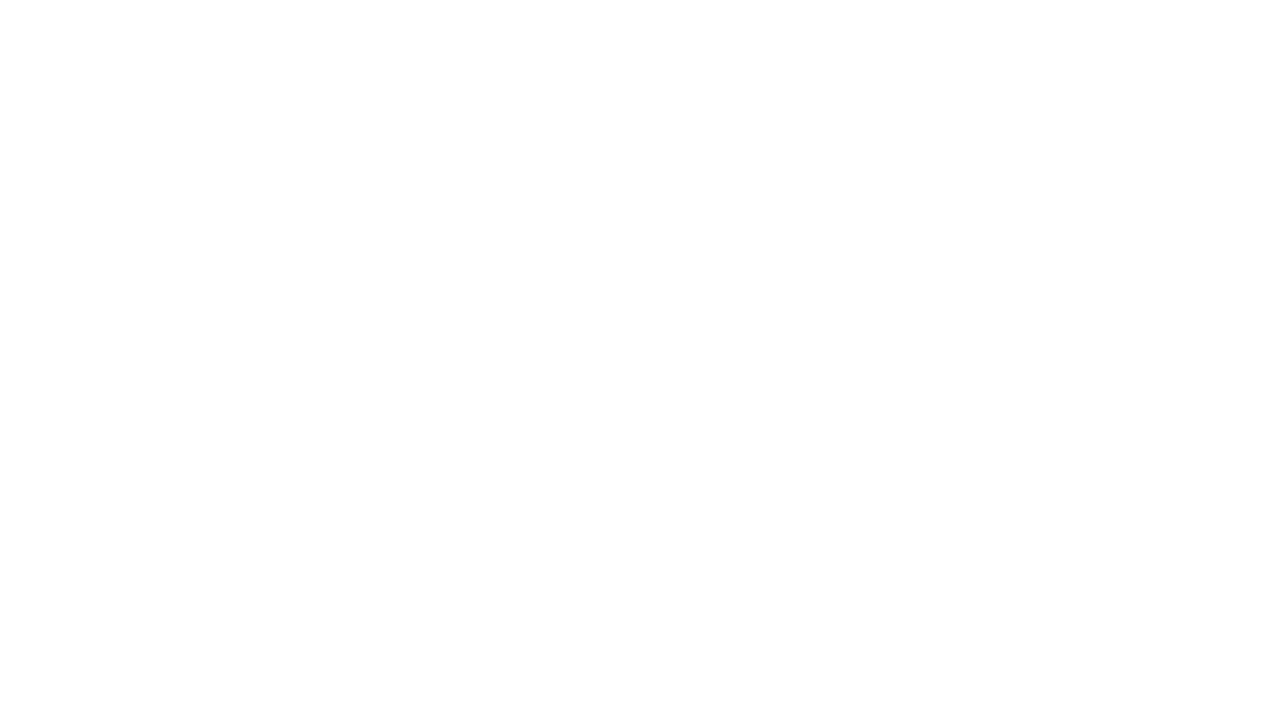
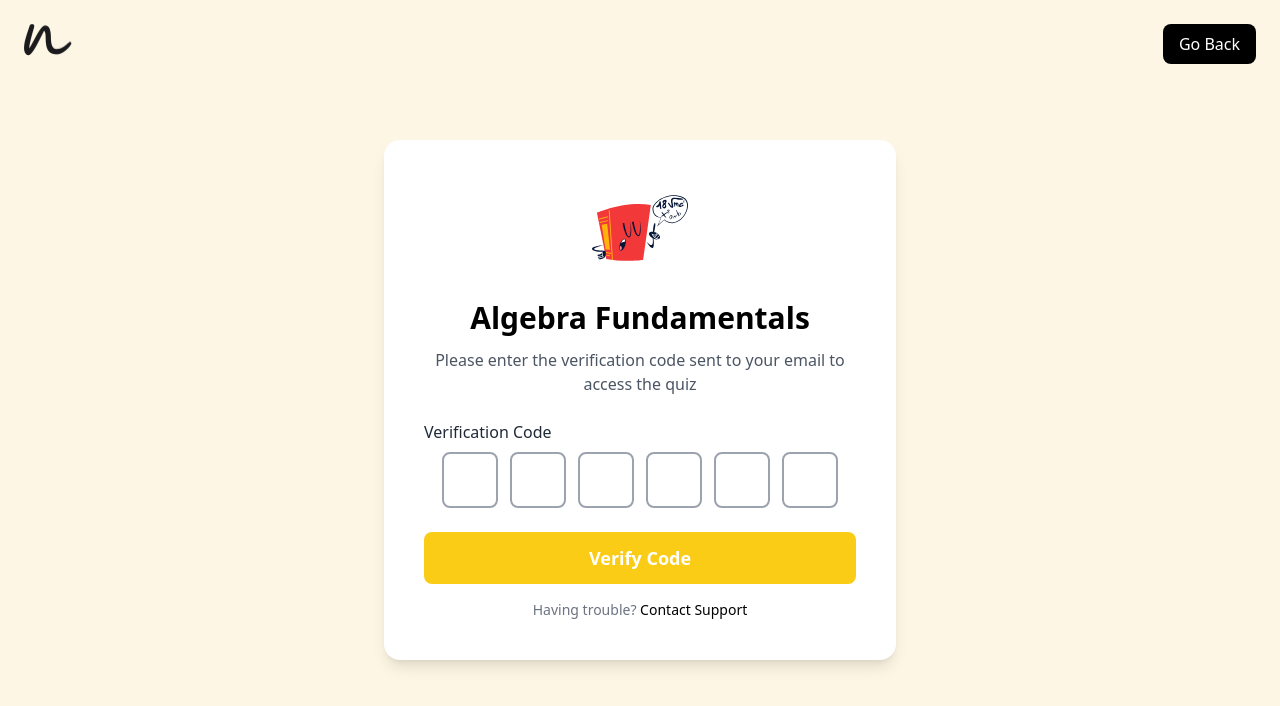
Before and after one commit to Webminds-designs/NeverMindsWeb, a React (Vite) app in the folder frontend/: page /quizotpverification in a window 1280 px wide. Before the commit this address had no page. Shown: the top 706 px of the page. Built offline with nearby package versions, Linux system fonts and the light colour scheme.

Commit message:
New page OTP verification - QuizOTPVerification functions - OTP verify (only numbers) / Tryagain /             Verified - redirect to quiz guidelines and start the quiz
New route for QuizOTPVerification

```diff
--- a/frontend/src/App.jsx
+++ b/frontend/src/App.jsx
@@ -13,6 +13,7 @@ import Quiz from "./components/Quiz";
 import QuizResult from "./components/QuizResult";
 import Account from "./components/Account";
 import Services from "./components/Services";
+import QuizOTPVerification from "./components/QuizOTPVerification";
 
 
 function App() {
@@ -48,14 +49,14 @@ function App() {
 
         <Route path="/quiz" element={<Quiz />} />
         <Route path="/services" element={<Services/>} />
+        <Route path="/quizotpverification" element={<QuizOTPVerification />} />
 
 
 
 
 
 
-        {/* if user not null then show dashboard*/}
-        {/* {user && <Route path="/dashboard" element={<Dashboard />} />} */}
+
       </Routes>
   );
 }
--- /dev/null
+++ b/frontend/src/components/QuizOTPVerification.jsx
@@ -0,0 +1,99 @@
+import React, { useState, useRef } from "react";
+import { useNavigate } from "react-router-dom";
+import nlogo from "../assets/nlogo.png"; // Logo
+import educationIcon from "../assets/education.svg"; // Quiz Icon
+
+const QuizOTPVerification = () => {
+  const [otp, setOtp] = useState(["", "", "", "", "", ""]);
+  const [isError, setIsError] = useState(false);
+  const [isVerified, setIsVerified] = useState(false);
+  const inputRefs = useRef([]);
+  const navigate = useNavigate();
+
+  const handleChange = (index, value) => {
+    if (!/^[0-9]?$/.test(value)) return; // Allow only numbers
+    const newOtp = [...otp];
+    newOtp[index] = value;
+    setOtp(newOtp);
+
+    if (value && index < otp.length - 1) {
+      inputRefs.current[index + 1].focus();
+    }
+  };
+
+  const handleSubmit = () => {
+    const enteredOTP = otp.join("");
+    // Using 111111 as the correct OTP
+    if (enteredOTP === "111111") {
+      setIsError(false);
+      setIsVerified(true);
+      setTimeout(() => navigate("/quizguidelines"), 1000); // Redirect after 1 second
+    } else {
+      setIsError(true);
+    }
+  };
+
+  return (
+    <div className="flex items-center justify-center min-h-screen bg-[#fdf6e4] relative">
+      {/* Logo on top left */}
+      <div className="absolute top-6 left-6">
+        <img src={nlogo} alt="Logo" className="w-12 h-8" />
+      </div>
+
+      {/* Go Back Button */}
+      <button
+        onClick={() => navigate(-1)}
+        className="absolute top-6 right-6 bg-black text-white px-4 py-2 rounded-lg"
+      >
+        Go Back
+      </button>
+
+      {/* OTP Box */}
+      <div className="bg-white p-10 rounded-2xl shadow-lg max-w-lg w-full text-center">
+        <img src={educationIcon} alt="Quiz Icon" className="w-24 mx-auto mb-6" />
+        <h2 className="text-3xl font-semibold">Algebra Fundamentals</h2>
+        <p className="text-gray-600 mt-3">
+          Please enter the verification code sent to your email to access the quiz
+        </p>
+
+        <div className="mt-6">
+          <p className="text-left font-medium mb-2 text-gray-800">Verification Code</p>
+          {isError && (
+            <p className="text-red-500 text-sm font-medium text-left mb-2">Incorrect Verification Code</p>
+          )}
+          <div className="flex justify-center gap-3">
+            {otp.map((value, index) => (
+              <input
+                key={index}
+                ref={(el) => (inputRefs.current[index] = el)}
+                type="text"
+                maxLength="1"
+                value={value}
+                onChange={(e) => handleChange(index, e.target.value)}
+                className={`w-14 h-14 text-center text-2xl font-semibold border-2 rounded-lg focus:outline-none transition-all ${
+                  isError ? "border-red-500 text-red-600 bg-red-100" : "border-gray-400"
+                }`}
+              />
+            ))}
+          </div>
+        </div>
+
+        <button
+          onClick={handleSubmit}
+          disabled={isVerified}
+          className={`mt-6 w-full py-3 text-lg rounded-lg text-white font-semibold transition-all ${
+            isVerified ? "bg-green-500 hover:bg-green-600" : isError ? "bg-red-400 hover:bg-red-500" : "bg-yellow-400 hover:bg-yellow-500"
+          }`}
+        >
+          {isVerified ? "Verified" : isError ? "Try Again" : "Verify Code"}
+        </button>
+
+        <p className="text-sm text-gray-500 mt-4">
+          Having trouble? <a href="#" className="text-black font-medium">Contact Support</a>
+        </p>
+      </div>
+    </div>
+  );
+};
+
+export default QuizOTPVerification;
```
